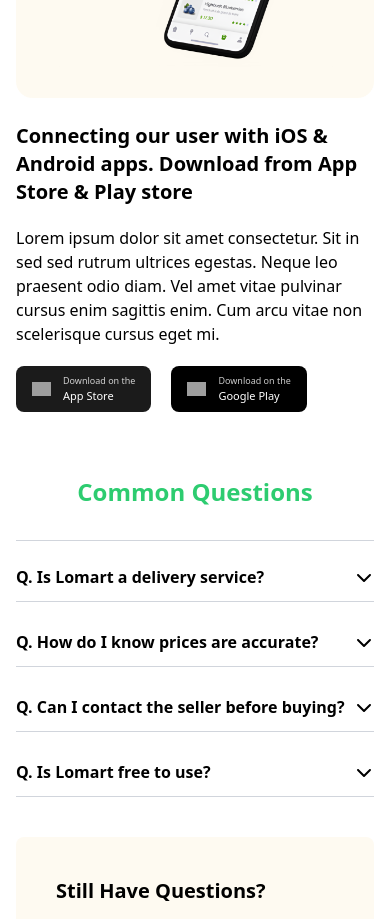
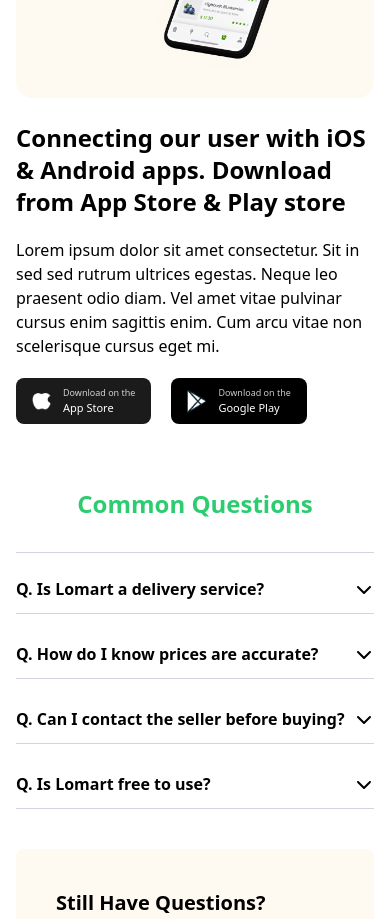
Before and after one commit to tony-dev0/lomart, a React (Vite) app: page / in a window 390 px wide. Shown: the part 6060-6979 px from the top of the page. Built offline with nearby package versions, Linux system fonts and the light colour scheme; grey boxes are pictures that could not be loaded.

Commit message:
minor update

```diff
--- a/src/sections/mobile-advert.tsx
+++ b/src/sections/mobile-advert.tsx
@@ -9,7 +9,7 @@
         </div>
         <div className="mobile-advert-content lg:px-12">
           <div className="lg:mt-20 lg:mb-10 mb-5">
-            <h4 className="lg:text-3xl text-xl font-bold">
+            <h4 className="lg:text-3xl text-2xl font-bold">
               Connecting our user with iOS & Android apps. Download from App
               Store & Play store
             </h4>
```
Also changed, not shown: public/app-store.png (added), public/play-store.png (added).
